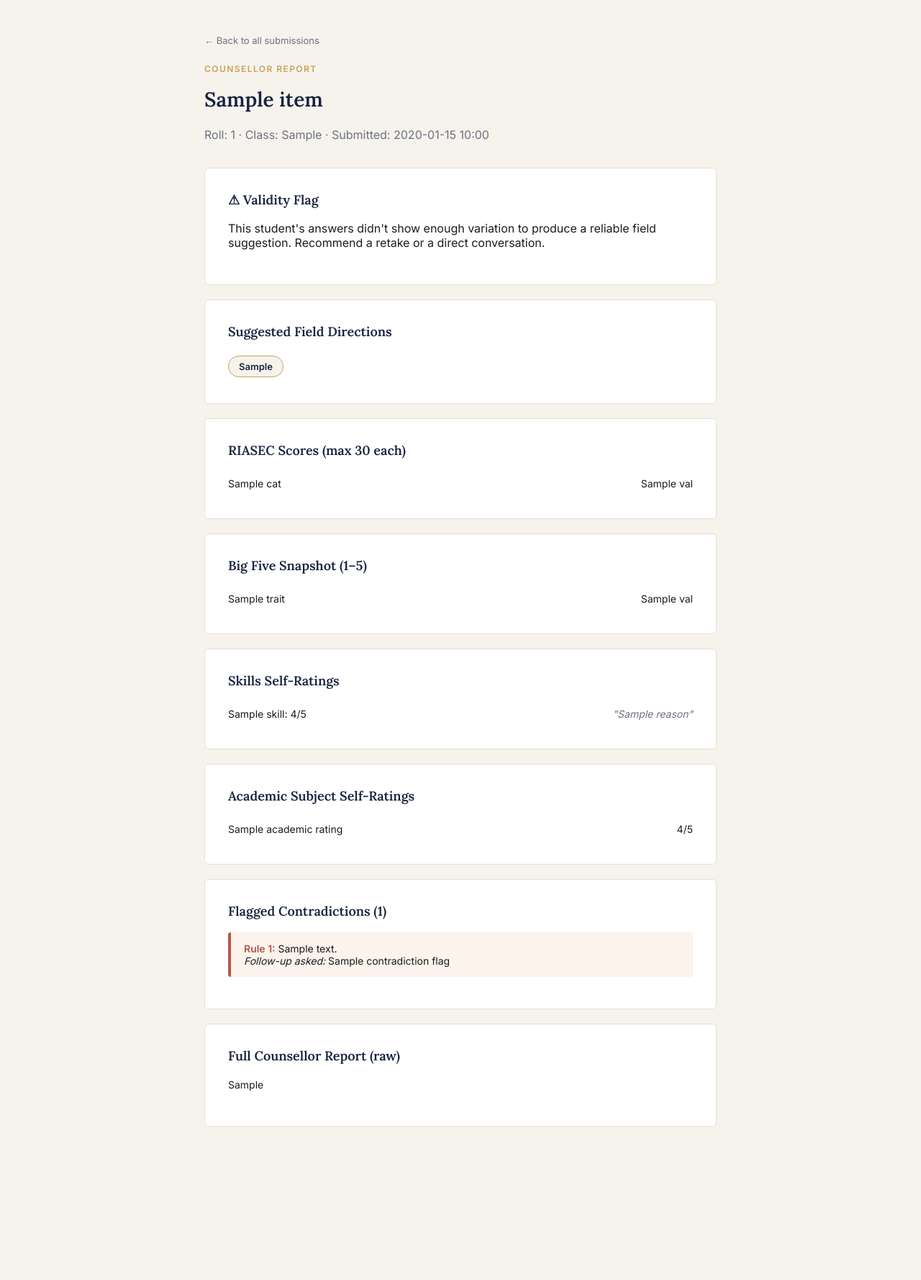
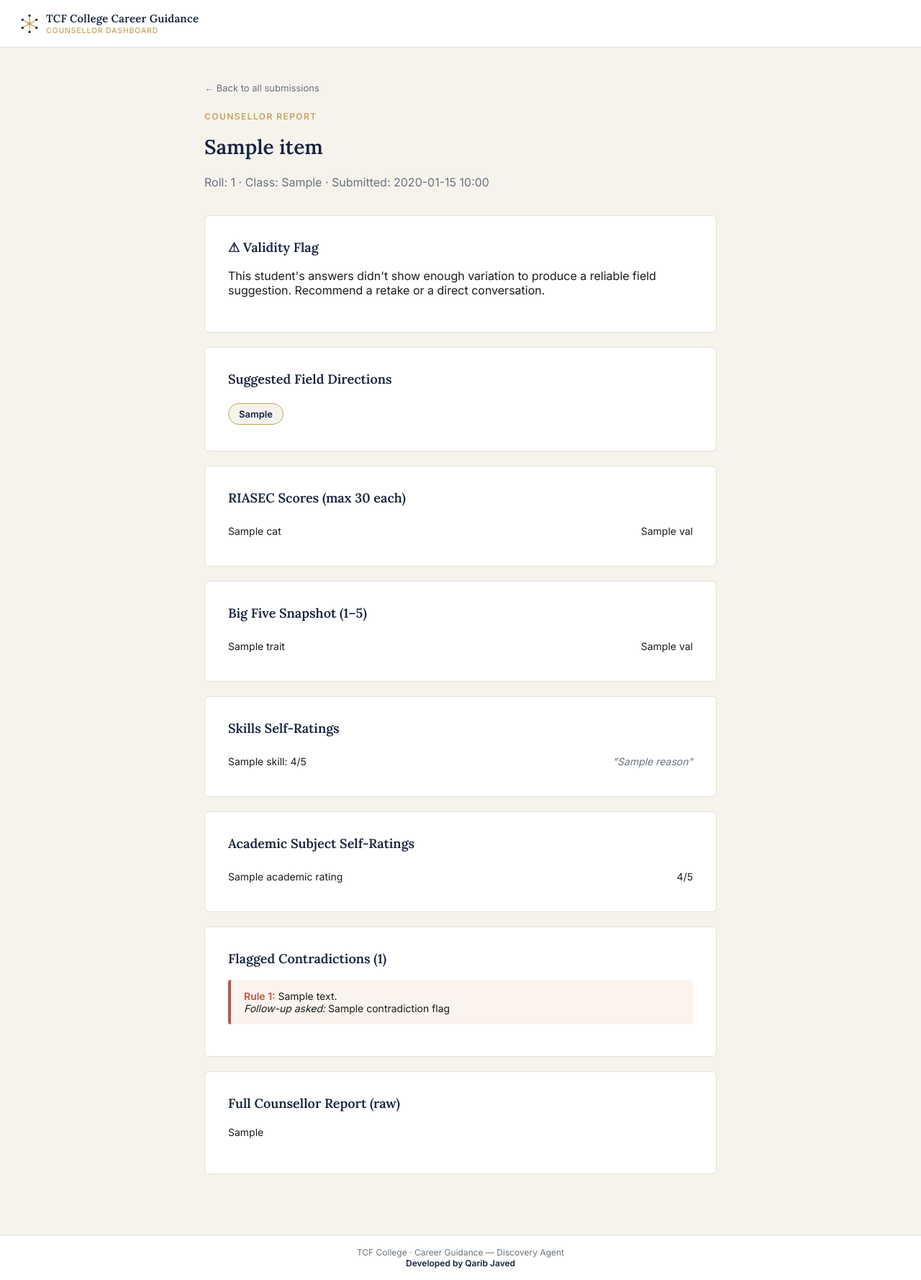
Before and after one commit to javedqarib332-art/CareerPilot-The-Citizens-Foundation-College, a Flask app: template templates/dashboard_detail.html in a window 1280 px wide. Shown: the whole page at 72% size. Before the commit the page ends 1565 px from the top, so only its background shows below. Run offline with Flask 3, Linux system fonts and the light colour scheme; the template is opened without the code that fills it: most values are stand-ins (such as "Sample title", 1, 10 or a date in 2020).

Commit message:
Update dashboard_detail.html

```diff
--- a/templates/dashboard_detail.html
+++ b/templates/dashboard_detail.html
@@ -22,6 +22,21 @@
 </style>
 </head>
 <body>
+<header class="site-header">
+  <svg class="brand-mark" width="26" height="26" viewBox="0 0 32 32" xmlns="http://www.w3.org/2000/svg">
+    <line x1="16" y1="16" x2="16" y2="2" stroke="#C9A15A" stroke-width="1.5"/>
+    <line x1="16" y1="16" x2="28" y2="9" stroke="#C9A15A" stroke-width="1.5"/>
+    <line x1="16" y1="16" x2="28" y2="23" stroke="#C9A15A" stroke-width="1.5"/>
+    <line x1="16" y1="16" x2="16" y2="30" stroke="#C9A15A" stroke-width="1.5"/>
+    <line x1="16" y1="16" x2="4" y2="23" stroke="#C9A15A" stroke-width="1.5"/>
+    <line x1="16" y1="16" x2="4" y2="9" stroke="#C9A15A" stroke-width="1.5"/>
+    <circle cx="16" cy="2" r="2" fill="#16233F"/><circle cx="28" cy="9" r="2" fill="#16233F"/>
+    <circle cx="28" cy="23" r="2" fill="#16233F"/><circle cx="16" cy="30" r="2" fill="#16233F"/>
+    <circle cx="4" cy="23" r="2" fill="#16233F"/><circle cx="4" cy="9" r="2" fill="#16233F"/>
+    <circle cx="16" cy="16" r="3" fill="#C9A15A"/>
+  </svg>
+  <div class="wordmark">TCF College Career Guidance<small>Counsellor Dashboard</small></div>
+</header>
 <div class="wrap">
   <a class="back-link" href="/dashboard">&larr; Back to all submissions</a>
   <div class="eyebrow">Counsellor Report</div>
@@ -89,5 +104,9 @@
     <pre>{{ s.counsellor_report }}</pre>
   </div>
 </div>
+<footer class="site-footer">
+  TCF College &middot; Career Guidance &mdash; Discovery Agent<br>
+  <span class="credit">Developed by Qarib Javed</span>
+</footer>
 </body>
 </html>
```
